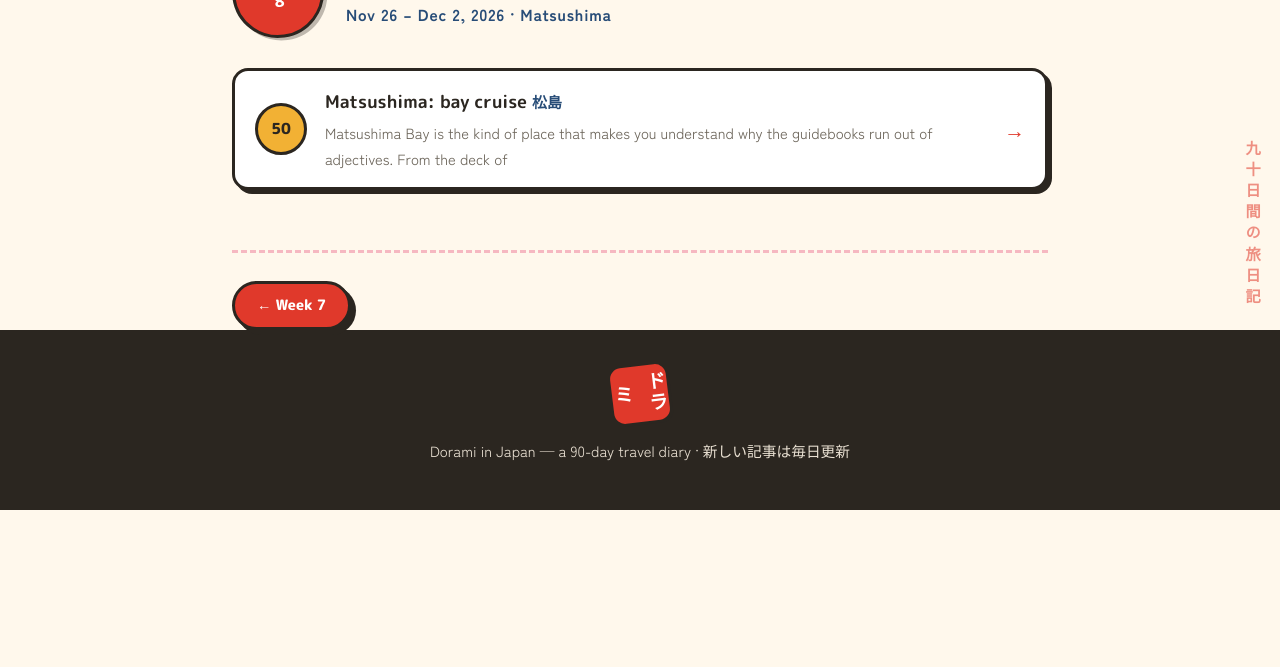
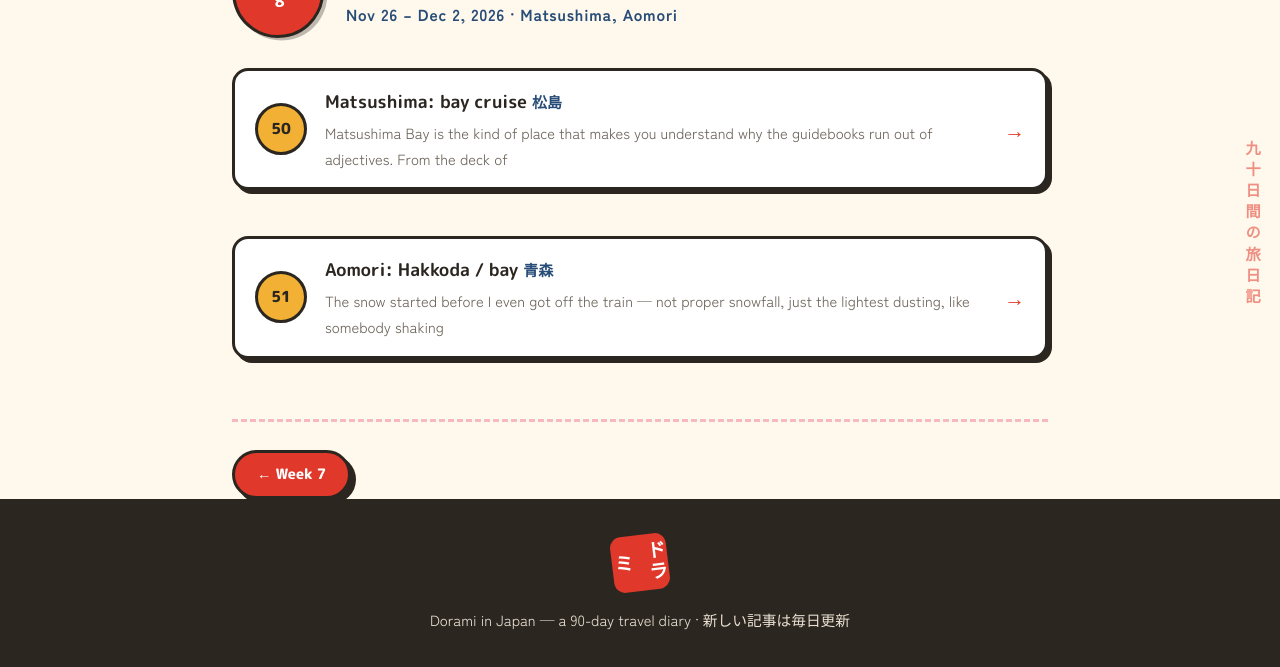
Before and after one commit to neo475269/dorami-in-japan, a plain HTML site: page weeks/week-08.html in a window 1280 px wide. Shown: the part 175-842 px from the top of the page. Before the commit the page ends 800 px from the top, so only its background shows below. Drawn offline with Linux system fonts and the light colour scheme.

Commit message:
Dorami blog Day 51: Aomori

```diff
--- a/weeks/week-08.html
+++ b/weeks/week-08.html
@@ -25,13 +25,14 @@
     <span class="day-badge lg">WEEK<br>8</span>
     <div>
       <h2>Week 8 — Days 50–56</h2>
-      <p class="post-jp">Nov 26 – Dec 2, 2026 · Matsushima</p>
+      <p class="post-jp">Nov 26 – Dec 2, 2026 · Matsushima, Aomori</p>
     </div>
   </div>
 
   <div class="post-list">
     <!-- WEEKPOSTS:START -->
 <a class="post-row" href="../posts/day-50-matsushima-bay-cruise.html"><span class="mini-badge">50</span><div><h3>Matsushima: bay cruise <span class="jp">松島</span></h3><p>Matsushima Bay is the kind of place that makes you understand why the guidebooks run out of adjectives. From the deck of</p></div><span class="row-arrow">→</span></a>
+<a class="post-row" href="../posts/day-51-aomori-hakkoda-bay.html"><span class="mini-badge">51</span><div><h3>Aomori: Hakkoda / bay <span class="jp">青森</span></h3><p>The snow started before I even got off the train — not proper snowfall, just the lightest dusting, like somebody shaking</p></div><span class="row-arrow">→</span></a>
     <!-- WEEKPOSTS:END -->
   </div>
 
```
